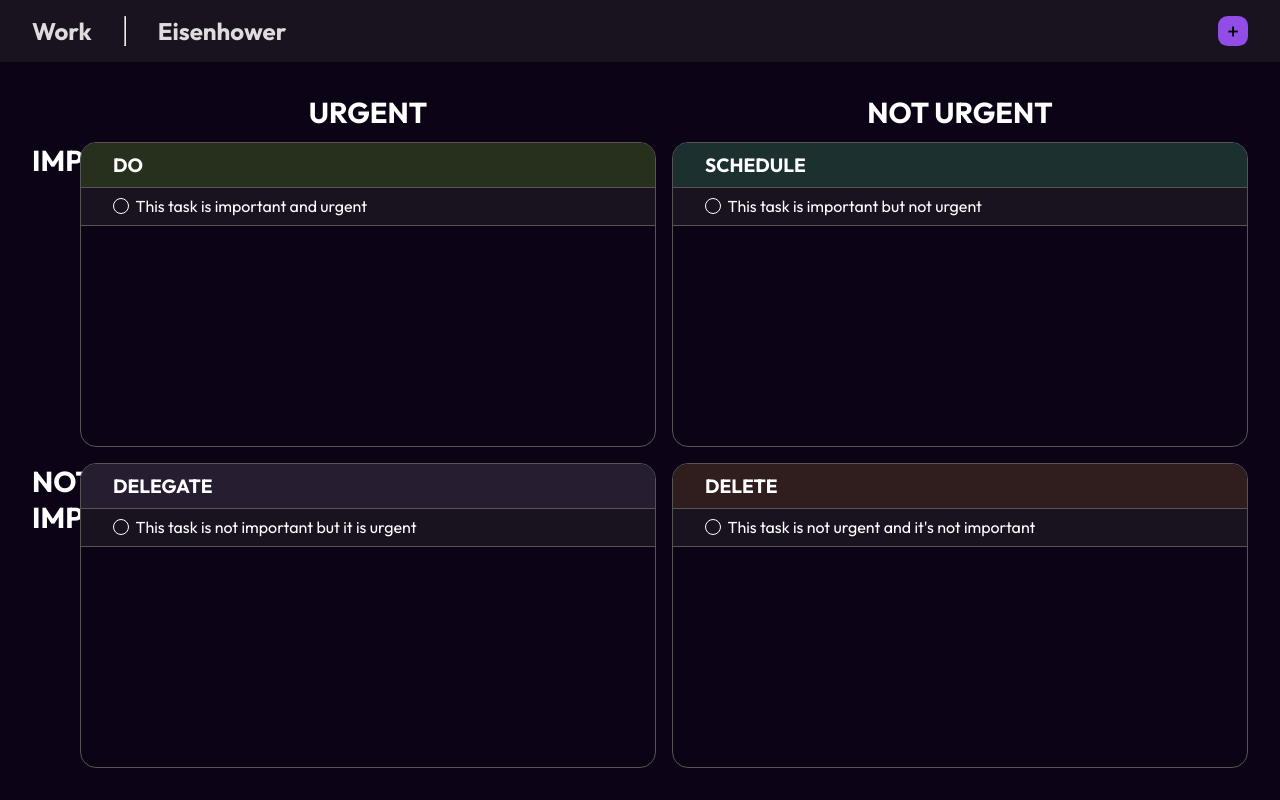
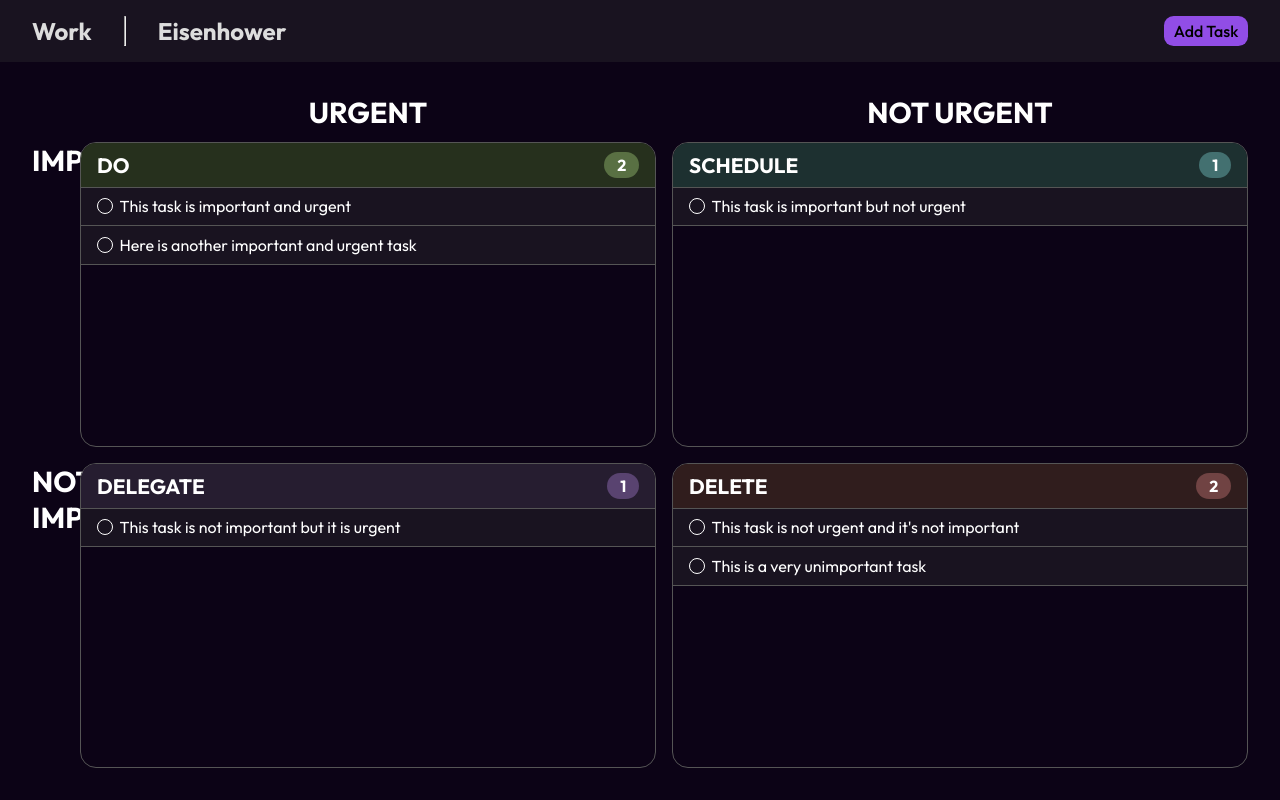
Before and after one commit to PaulScott97/eisenhower-matrix, a React (Vite) app: page / in a window 1280 px wide. Built offline with nearby package versions, Linux system fonts and the light colour scheme.

Commit message:
improving eisenhower layout

```diff
--- a/src/App.jsx
+++ b/src/App.jsx
@@ -9,6 +9,7 @@
 
 const initialTasks = [
   {
+    id: 1,
     title: "This task is important and urgent",
     notes: "Report was emailed last week",
     url: "",
@@ -22,6 +23,7 @@
     completed: false,
   },
   {
+    id: 2,
     title: "This task is important but not urgent",
     notes: "Needs approval first",
     url: "",
@@ -35,6 +37,7 @@
     completed: false,
   },
   {
+    id: 3,
     title: "This task is not important but it is urgent",
     notes: "Confirm dates",
     url: "",
@@ -48,7 +51,36 @@
     completed: false,
   },
   {
+    id: 4,
     title: "This task is not urgent and it's not important",
+    notes: "",
+    url: "",
+    dateToRemind: "",
+    timeToRemind: "",
+    important: false,
+    urgent: false,
+    peopleInvolved: [],
+    subTasks: {},
+    dateCreated: Date.now(),
+    completed: false,
+  },
+  {
+    id: 5,
+    title: "Here is another important and urgent task",
+    notes: "",
+    url: "",
+    dateToRemind: "",
+    timeToRemind: "",
+    important: true,
+    urgent: true,
+    peopleInvolved: [],
+    subTasks: {},
+    dateCreated: Date.now(),
+    completed: false,
+  },
+  {
+    id: 6,
+    title: "This is a very unimportant task",
     notes: "",
     url: "",
     dateToRemind: "",
@@ -79,7 +111,7 @@
         <hr />
         <h2>Eisenhower</h2>
       </div>
-      <Button>+</Button>
+      <Button>Add Task</Button>
     </nav>
   );
 }
@@ -103,12 +135,12 @@
       <h3 className="eisenhower-title important">IMPORTANT</h3>
       <h3 className="eisenhower-title not-important">NOT IMPORTANT</h3>
 
-      {QUADRANTS.map((q) => (
+      {QUADRANTS.map((quad) => (
         <Quadrant
-          key={q.id}
-          index={q.id}
-          title={q.title}
-          matrixIntersection={q.matrixIntersection}
+          key={quad.id}
+          index={quad.id}
+          title={quad.title}
+          matrixIntersection={quad.matrixIntersection}
         />
       ))}
     </main>
@@ -116,60 +148,47 @@
 }
 
 function Quadrant({ index, title, matrixIntersection }) {
-  const quadColour = `hsl(${(360 / QUADRANTS.length) * index}, 25%, 15%)`;
+  const bannerColour = `hsl(${(360 / QUADRANTS.length) * index}, 25%, 15%)`;
+  const numTasksColour = `hsl(${(360 / QUADRANTS.length) * index}, 25%, 35%)`;
+  const filteredTasks = initialTasks.filter((task) => {
+    if (matrixIntersection === "urgent-important")
+      return task.important && task.urgent;
+    if (matrixIntersection === "not-urgent-important")
+      return task.important && !task.urgent;
+    if (matrixIntersection === "urgent-not-important")
+      return !task.important && task.urgent;
+    if (matrixIntersection === "not-urgent-not-important")
+      return !task.important && !task.urgent;
+  });
+  const numTasks = filteredTasks.length;
 
   return (
     <section className={`quadrant ${matrixIntersection}`}>
-      <div style={{ backgroundColor: quadColour }}>{title.toUpperCase()}</div>
-      <TaskList matrixIntersection={matrixIntersection} />
+      <div
+        className="quadrant-banner"
+        style={{ backgroundColor: bannerColour }}
+      >
+        <span>{title.toUpperCase()}</span>
+        <div className="num-tasks" style={{ backgroundColor: numTasksColour }}>
+          {numTasks}
+        </div>
+      </div>
+      <TaskList
+        filteredTasks={filteredTasks}
+        matrixIntersection={matrixIntersection}
+      />
     </section>
   );
 }
 
-function TaskList({ matrixIntersection }) {
-  if (matrixIntersection === "urgent-important")
-    return (
-      <ul className="task-list">
-        {initialTasks
-          .filter((task) => task.important && task.urgent)
-          .map((task) => (
-            <Task title={task.title} />
-          ))}
-      </ul>
-    );
-
-  if (matrixIntersection === "not-urgent-important")
-    return (
-      <ul className="task-list">
-        {initialTasks
-          .filter((task) => task.important && !task.urgent)
-          .map((task) => (
-            <Task title={task.title} />
-          ))}
-      </ul>
-    );
-
-  if (matrixIntersection === "urgent-not-important")
-    return (
-      <ul className="task-list">
-        {initialTasks
-          .filter((task) => !task.important && task.urgent)
-          .map((task) => (
-            <Task title={task.title} />
-          ))}
-      </ul>
-    );
-
-  if (matrixIntersection === "not-urgent-not-important")
-    return (
-      <ul className="task-list">
-        {initialTasks
-          .filter((task) => !task.important && !task.urgent)
-          .map((task) => (
-            <Task title={task.title} />
-          ))}
-      </ul>
-    );
+function TaskList({ filteredTasks }) {
+  return (
+    <ul className="task-list">
+      {filteredTasks.map((task) => (
+        <Task key={task.id} title={task.title} />
+      ))}
+    </ul>
+  );
 }
 
 function Task({ title }) {
--- a/src/index.css
+++ b/src/index.css
@@ -34,11 +34,11 @@
 
 .btn {
   border: none;
-  aspect-ratio: 1;
   height: 100%;
-  width: auto;
   border-radius: 0.6rem;
-  font-size: 1.4rem;
+  font-size: 1rem;
+  font-weight: 500;
+  padding: 0 0.6rem;
   background-color: hsl(267, 75%, 60%);
   transition: background-color 0.3s;
 }
@@ -76,19 +76,31 @@
   overflow: hidden;
 }
 
-.quadrant > * {
-  padding-left: 2rem;
+.quadrant > div,
+.quadrant li {
+  padding: 0 1rem;
 }
 
-.quadrant div {
+.quadrant-banner {
   display: flex;
+  justify-content: space-between;
   align-items: center;
   height: 2.8rem;
   font-weight: bold;
   /* background-color: hsl(267, 25%, 10%); */
   border-bottom: #555 solid 0.1rem;
   overflow: hidden;
-  font-size: 1.2rem;
+  font-size: 1.3rem;
+}
+
+.num-tasks {
+  display: grid;
+  place-content: center;
+  font-size: 1rem;
+  height: 1.6rem;
+  width: auto;
+  padding: 0.05rem 0.8rem;
+  border-radius: 999999rem;
 }
 
 .urgent {
@@ -126,17 +138,17 @@
 }
 
 .task-list {
-  display: flex;
   align-items: center;
+  /* height: 2.4rem; */
   background-color: hsl(267, 25%, 10%);
-  border-bottom: #555 solid 0.1rem;
-  height: 2.4rem;
   list-style: none;
 }
 
 .task-list li {
+  border-bottom: #555 solid 0.1rem;
   display: flex;
   align-items: center;
+  height: 2.4rem;
   gap: 0.4rem;
 }
 
```
